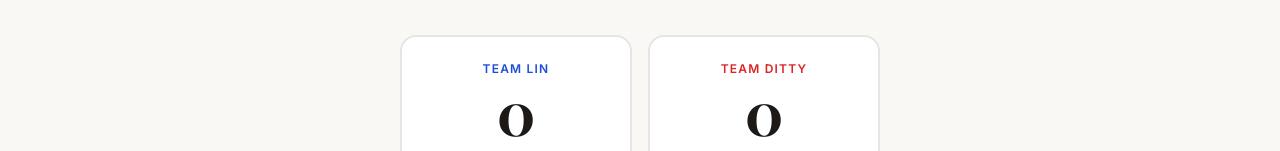
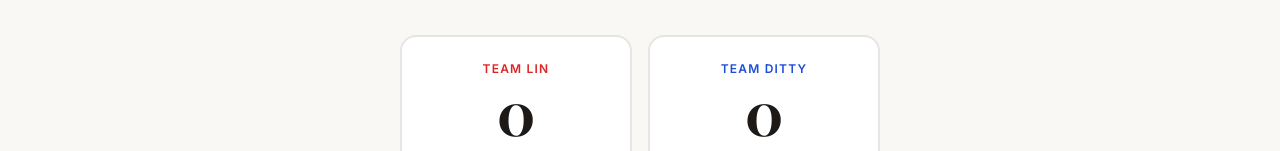
Before and after one commit to andrewlin27/bourbon-trip, a Next.js app: page /score in a window 1280 px wide. Shown: the part 141-292 px from the top of the page. Built offline with nearby package versions, Linux system fonts and the light colour scheme; no server answers; the database is empty; a web font is replaced by a local one.

Commit message:
feat: swap team colors — Team Lin red, Team Ditty blue
Co-Authored-By: Claude Sonnet 4.6 <noreply@anthropic.com>

```diff
--- a/src/app/globals.css
+++ b/src/app/globals.css
@@ -20,8 +20,8 @@
   --color-bourbon-gold: #d4a017;
 
   /* Team colors */
-  --color-team-lin: #1d4ed8;
-  --color-team-ditty: #dc2626;
+  --color-team-lin: #dc2626;
+  --color-team-ditty: #1d4ed8;
 }
 
 body {
--- a/src/components/ScoreBoard.tsx
+++ b/src/components/ScoreBoard.tsx
@@ -86,12 +86,12 @@ export default function ScoreBoard({ initialLin, initialDitty, canIncrement }: P
     <div className="space-y-6">
       {/* Scoreboard */}
       <div className="grid grid-cols-2 gap-4">
-        <div className={`rounded-2xl p-6 text-center space-y-1 border-2 transition-colors ${leading === 'lin' ? 'border-team-lin bg-blue-50' : 'border-stone-200 bg-white'}`}>
+        <div className={`rounded-2xl p-6 text-center space-y-1 border-2 transition-colors ${leading === 'lin' ? 'border-team-lin bg-red-50' : 'border-stone-200 bg-white'}`}>
           <p className="text-xs font-semibold uppercase tracking-widest text-team-lin">Team Lin</p>
           <p className="font-serif text-6xl font-bold text-stone-900 tabular-nums">{lin}</p>
           {leading === 'lin' && <p className="text-xs text-team-lin font-medium">Leading</p>}
         </div>
-        <div className={`rounded-2xl p-6 text-center space-y-1 border-2 transition-colors ${leading === 'ditty' ? 'border-team-ditty bg-red-50' : 'border-stone-200 bg-white'}`}>
+        <div className={`rounded-2xl p-6 text-center space-y-1 border-2 transition-colors ${leading === 'ditty' ? 'border-team-ditty bg-blue-50' : 'border-stone-200 bg-white'}`}>
           <p className="text-xs font-semibold uppercase tracking-widest text-team-ditty">Team Ditty</p>
           <p className="font-serif text-6xl font-bold text-stone-900 tabular-nums">{ditty}</p>
           {leading === 'ditty' && <p className="text-xs text-team-ditty font-medium">Leading</p>}
```
